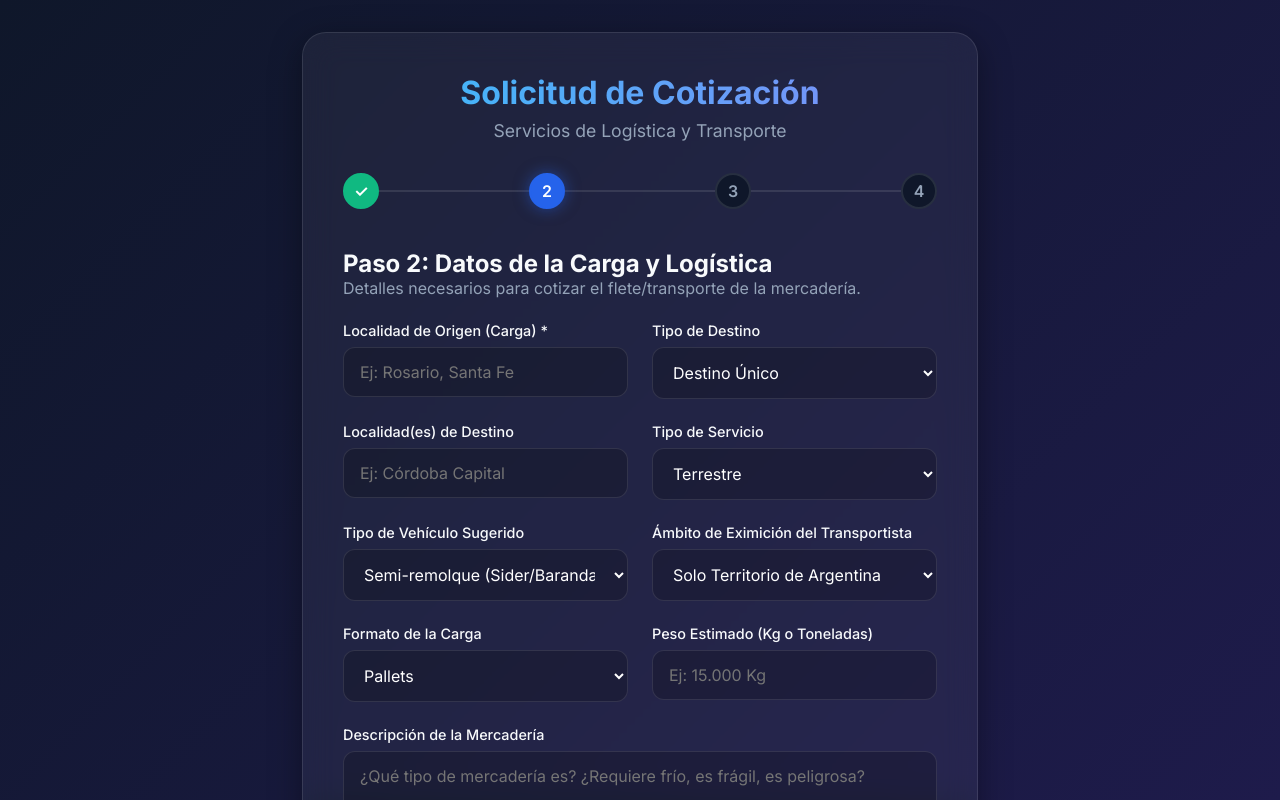
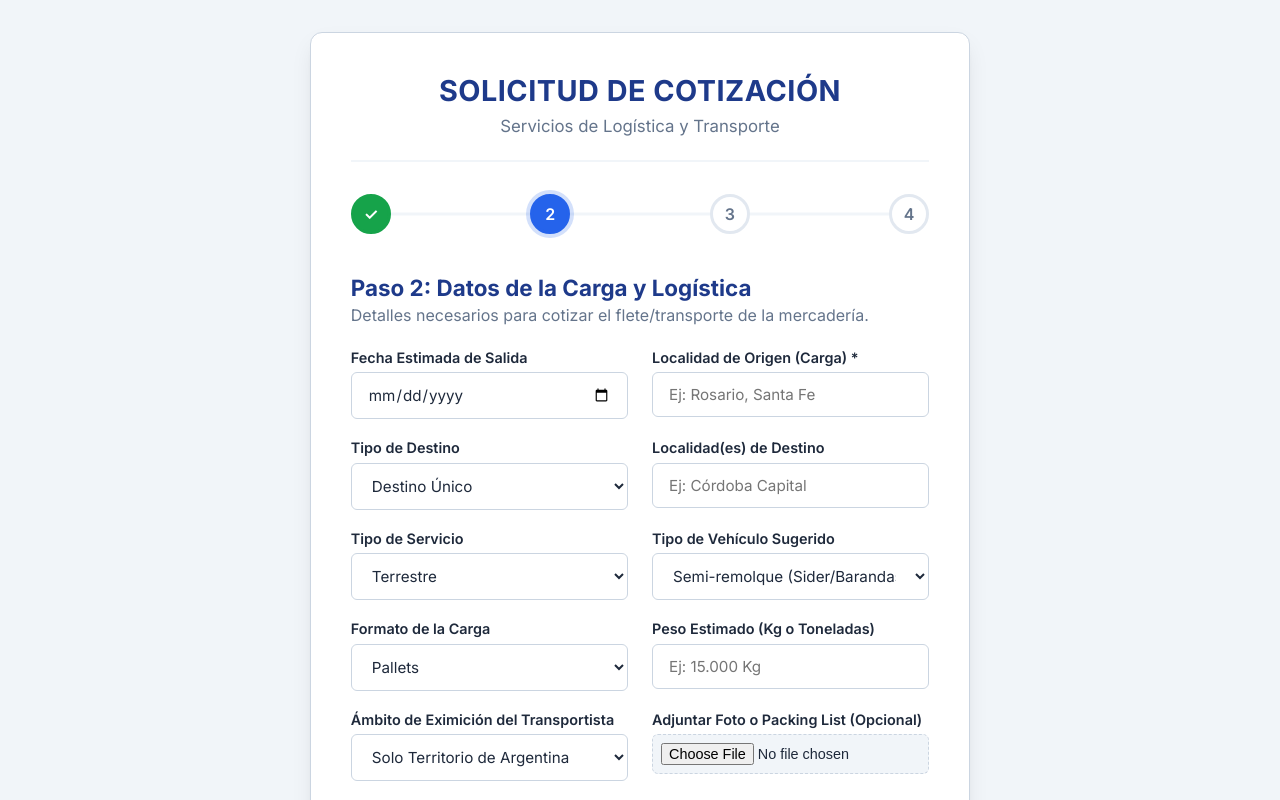
Before and after one commit to nielsenjuanpedro0-lab/formulariotransportes, a React (Vite) app: page / in a window 1280 px wide. Both pictures are taken after a click on the button "Siguiente". Shown: the top 800 px of the page. Built offline with nearby package versions, Linux system fonts and the light colour scheme.

Commit message:
Design overhaul to corporate B2B style, added date and file upload fields

```diff
--- a/src/components/WizardForm.jsx
+++ b/src/components/WizardForm.jsx
@@ -13,6 +13,7 @@ const WizardForm = () => {
     iva: 'Responsable Inscripto',
 
     // Step 2 - Transport Logistics
+    fechaSalida: '',
     origen: '',
     tipoDestino: 'Único',
     destino: '',
@@ -22,6 +23,7 @@ const WizardForm = () => {
     tipoCarga: 'Pallets',
     pesoEstimado: '',
     mercaderia: '',
+    archivoAdjunto: null,
 
     // Step 3
     quiereSeguro: false,
@@ -30,10 +32,10 @@ const WizardForm = () => {
   });
 
   const handleChange = (e) => {
-    const { name, value, type, checked } = e.target;
+    const { name, value, type, checked, files } = e.target;
     setFormData(prev => ({
       ...prev,
-      [name]: type === 'checkbox' ? checked : value
+      [name]: type === 'checkbox' ? checked : type === 'file' ? files[0] : value
     }));
   };
 
@@ -48,7 +50,35 @@ const WizardForm = () => {
   const handleSubmit = (e) => {
     e.preventDefault();
     console.log('Formulario enviado:', formData);
+
+    // Simular envío o preparar un mailto (En un futuro conectar con EmailJS)
+    const asunto = `Nueva Solicitud de Cotización - ${formData.nombre}`;
+    const cuerpo = `
+    DATOS DEL CLIENTE:
+    - Nombre: ${formData.nombre} (${formData.iva})
+    - CUIT: ${formData.cuit}
+    - Email: ${formData.email}
+    - Teléfono: ${formData.telefono}
+
+    LOGÍSTICA:
+    - Ruta: ${formData.origen} a ${formData.destino} (${formData.tipoDestino})
+    - Fecha Estimada: ${formData.fechaSalida || 'No especificada'}
+    - Servicio: ${formData.tipoServicio}
+    - Vehículo sugerido: ${formData.tipoVehiculo}
+    - Carga: ${formData.tipoCarga} (${formData.pesoEstimado})
+    - Mercadería: ${formData.mercaderia}
+    - Eximición: ${formData.eximicion}
+
+    SEGURO:
+    - Solicitado: ${formData.quiereSeguro ? 'SÍ' : 'NO'}
+    ${formData.quiereSeguro ? `- Suma Max x Viaje: $${formData.sumaMaximaViaje} \n    - Cobertura: ${formData.coberturaBasica}` : ''}
+    `;
+
+    // Muestra alerta
     alert("Solicitud procesada con éxito. Nos pondremos en contacto a la brevedad.");
+
+    // Opcional: abre el gestor de correo
+    // window.location.href = `mailto:cotizaciones@tuempresa.com?subject=${encodeURIComponent(asunto)}&body=${encodeURIComponent(cuerpo)}`;
   };
 
   const renderStepIndicator = () => {
@@ -112,9 +142,16 @@ const WizardForm = () => {
 
             <div className="form-row">
               <div className="form-group">
+                <label>Fecha Estimada de Salida</label>
+                <input type="date" name="fechaSalida" value={formData.fechaSalida} onChange={handleChange} />
+              </div>
+              <div className="form-group">
                 <label>Localidad de Origen (Carga) *</label>
                 <input type="text" name="origen" placeholder="Ej: Rosario, Santa Fe" value={formData.origen} onChange={handleChange} required />
               </div>
+            </div>
+
+            <div className="form-row">
               <div className="form-group">
                 <label>Tipo de Destino</label>
                 <select name="tipoDestino" value={formData.tipoDestino} onChange={handleChange}>
@@ -122,13 +159,13 @@ const WizardForm = () => {
                   <option value="Multidestino">Multidestino</option>
                 </select>
               </div>
-            </div>
-
-            <div className="form-row">
               <div className="form-group">
                 <label>Localidad(es) de Destino</label>
                 <input type="text" name="destino" placeholder={formData.tipoDestino === 'Único' ? "Ej: Córdoba Capital" : "Ej: Córdoba, Mendoza, San Juan"} value={formData.destino} onChange={handleChange} />
               </div>
+            </div>
+
+            <div className="form-row">
               <div className="form-group">
                 <label>Tipo de Servicio</label>
                 <select name="tipoServicio" value={formData.tipoServicio} onChange={handleChange}>
@@ -137,9 +174,6 @@ const WizardForm = () => {
                   <option value="Aéreo">Aéreo</option>
                 </select>
               </div>
-            </div>
-
-            <div className="form-row">
               <div className="form-group">
                 <label>Tipo de Vehículo Sugerido</label>
                 <select name="tipoVehiculo" value={formData.tipoVehiculo} onChange={handleChange} disabled={formData.tipoServicio !== 'Terrestre'} style={{ opacity: formData.tipoServicio !== 'Terrestre' ? 0.5 : 1 }}>
@@ -148,13 +182,6 @@ const WizardForm = () => {
                   <option value="Furgón Cerrado">Furgón Cerrado</option>
                   <option value="Refrigerado / Térmico">Refrigerado / Térmico</option>
                   <option value="Plataforma / Carretón">Plataforma / Carretón</option>
-                </select>
-              </div>
-              <div className="form-group">
-                <label>Ámbito de Eximición del Transportista</label>
-                <select name="eximicion" value={formData.eximicion} onChange={handleChange}>
-                  <option value="Territorio de Argentina">Solo Territorio de Argentina</option>
-                  <option value="Mercosur y países limítrofes">Mercosur y países limítrofes</option>
                 </select>
               </div>
             </div>
@@ -177,6 +204,20 @@ const WizardForm = () => {
               </div>
             </div>
 
+            <div className="form-row">
+              <div className="form-group">
+                <label>Ámbito de Eximición del Transportista</label>
+                <select name="eximicion" value={formData.eximicion} onChange={handleChange}>
+                  <option value="Territorio de Argentina">Solo Territorio de Argentina</option>
+                  <option value="Mercosur y países limítrofes">Mercosur y países limítrofes</option>
+                </select>
+              </div>
+              <div className="form-group">
+                <label>Adjuntar Foto o Packing List (Opcional)</label>
+                <input type="file" name="archivoAdjunto" onChange={handleChange} accept=".pdf,.doc,.docx,.xls,.xlsx,.jpg,.png" />
+              </div>
+            </div>
+
             <div className="form-group">
               <label>Descripción de la Mercadería</label>
               <textarea name="mercaderia" rows="2" placeholder="¿Qué tipo de mercadería es? ¿Requiere frío, es frágil, es peligrosa?" value={formData.mercaderia} onChange={handleChange}></textarea>
@@ -189,13 +230,13 @@ const WizardForm = () => {
             <h2>Paso 3: Seguros (Opcional)</h2>
             <p style={{marginBottom: '1.5rem', color: 'var(--text-muted)'}}>¿Deseas asegurar la carga durante el trayecto?</p>
 
-            <div className="form-group checkbox-group" style={{ marginBottom: '1.5rem', padding: '1rem', background: 'rgba(56, 189, 248, 0.1)', borderRadius: '12px', border: '1px solid var(--accent)' }}>
+            <div className={`checkbox-group ${formData.quiereSeguro ? 'highlighted' : ''}`} style={{ marginBottom: '0' }}>
               <input type="checkbox" id="quiereSeguro" name="quiereSeguro" checked={formData.quiereSeguro} onChange={handleChange} />
-              <label htmlFor="quiereSeguro" style={{margin:0, cursor:'pointer', fontSize: '1.1rem', color: 'var(--accent)', fontWeight: 'bold'}}>Sí, deseo cotizar el seguro para la mercadería</label>
+              <label htmlFor="quiereSeguro" style={{fontSize: '1.05rem', fontWeight: '600', color: formData.quiereSeguro ? 'var(--accent)' : 'inherit'}}>Sí, deseo cotizar el seguro para la mercadería</label>
             </div>
 
             {formData.quiereSeguro && (
-              <div className="dynamic-panel" style={{ marginTop: '0', animation: 'fadeIn 0.3s ease-out' }}>
+              <div className="dynamic-panel">
                 <div className="form-group">
                   <label>Suma Máxima Asegurada por Viaje ($) *</label>
                   <input type="number" name="sumaMaximaViaje" placeholder="Requerido para cotizar el seguro" value={formData.sumaMaximaViaje} onChange={handleChange} required={formData.quiereSeguro} />
@@ -219,16 +260,18 @@ const WizardForm = () => {
             <h2>Paso 4: Resumen de la Solicitud</h2>
             <p style={{marginBottom: '1.5rem', color: 'var(--text-muted)'}}>Por favor, revisa que los datos sean correctos antes de enviar.</p>
 
-            <div style={{ background: 'rgba(0,0,0,0.2)', padding: '1.5rem', borderRadius: '12px', border: '1px solid var(--glass-border)' }}>
+            <div className="summary-box">
               <p><strong>Cliente:</strong> {formData.nombre || 'No especificado'} ({formData.iva})</p>
+              <p><strong>Fecha Salida:</strong> {formData.fechaSalida ? new Date(formData.fechaSalida).toLocaleDateString() : 'No especificada'}</p>
               <p><strong>Ruta:</strong> {formData.origen || 'A definir'} ➔ {formData.destino || 'A definir'} ({formData.tipoDestino})</p>
               <p><strong>Servicio:</strong> {formData.tipoServicio} {formData.tipoServicio === 'Terrestre' ? `- Vehículo: ${formData.tipoVehiculo}` : ''}</p>
               <p><strong>Carga:</strong> {formData.tipoCarga} - {formData.pesoEstimado || 'Peso no especificado'}</p>
-              <p><strong>Eximición Transportista:</strong> {formData.eximicion}</p>
+              <p><strong>Eximición:</strong> {formData.eximicion}</p>
+              {formData.archivoAdjunto && <p><strong>Archivo:</strong> {formData.archivoAdjunto.name}</p>}
 
-              <hr style={{ borderColor: 'var(--glass-border)', margin: '1rem 0' }} />
+              <hr style={{ borderColor: 'var(--border-color)', margin: '1.5rem 0' }} />
 
-              <p><strong>Seguro Opcional:</strong> <span style={{color: formData.quiereSeguro ? 'var(--accent)' : 'var(--text-muted)'}}>{formData.quiereSeguro ? 'Sí, solicitado' : 'No solicitado'}</span></p>
+              <p><strong>Seguro Opcional:</strong> <span style={{color: formData.quiereSeguro ? 'var(--accent)' : 'var(--text-muted)', fontWeight: '600'}}>{formData.quiereSeguro ? 'Sí, solicitado' : 'No solicitado'}</span></p>
 
               {formData.quiereSeguro && (
                 <>
--- a/src/index.css
+++ b/src/index.css
@@ -1,18 +1,16 @@
-@import url('https://fonts.googleapis.com/css2?family=Inter:wght@300;400;500;600;700&display=swap');
+@import url('https://fonts.googleapis.com/css2?family=Inter:wght@400;500;600;700&display=swap');
 
 :root {
-  --primary: #2563eb;
-  --primary-hover: #1d4ed8;
-  --bg-gradient-start: #0f172a;
-  --bg-gradient-end: #1e1b4b;
-  --glass-bg: rgba(255, 255, 255, 0.05);
-  --glass-border: rgba(255, 255, 255, 0.1);
-  --glass-shadow: 0 8px 32px 0 rgba(0, 0, 0, 0.37);
-  --text-main: #f8fafc;
-  --text-muted: #94a3b8;
-  --accent: #38bdf8;
-  --error: #ef4444;
-  --success: #10b981;
+  --primary: #1e3a8a; /* Deep corporate blue */
+  --primary-hover: #1e40af;
+  --bg-app: #f1f5f9; /* Light slate gray */
+  --card-bg: #ffffff;
+  --border-color: #cbd5e1;
+  --text-main: #1e293b;
+  --text-muted: #64748b;
+  --accent: #2563eb;
+  --success: #16a34a;
+  --shadow: 0 10px 25px -5px rgba(0, 0, 0, 0.1), 0 8px 10px -6px rgba(0, 0, 0, 0.1);
 }
 
 * {
@@ -23,8 +21,7 @@
 
 body {
   font-family: 'Inter', sans-serif;
-  background: linear-gradient(135deg, var(--bg-gradient-start), var(--bg-gradient-end));
-  background-attachment: fixed;
+  background-color: var(--bg-app);
   color: var(--text-main);
   min-height: 100vh;
   display: flex;
@@ -35,37 +32,37 @@ body {
 
 .app-container {
   width: 100%;
-  max-width: 800px;
+  max-width: 850px;
 }
 
 .glass-panel {
-  background: var(--glass-bg);
-  backdrop-filter: blur(16px);
-  -webkit-backdrop-filter: blur(16px);
-  border: 1px solid var(--glass-border);
-  border-radius: 24px;
+  background: var(--card-bg);
+  border: 1px solid var(--border-color);
+  border-radius: 12px;
   padding: 2.5rem;
-  box-shadow: var(--glass-shadow);
-  animation: fadeIn 0.6s ease-out;
+  box-shadow: var(--shadow);
+  animation: fadeIn 0.4s ease-out;
 }
 
 .header {
   text-align: center;
   margin-bottom: 2rem;
+  padding-bottom: 1.5rem;
+  border-bottom: 2px solid var(--bg-app);
 }
 
 .header h1 {
-  font-size: 2rem;
+  font-size: 1.8rem;
   font-weight: 700;
-  background: linear-gradient(to right, #38bdf8, #818cf8);
-  -webkit-background-clip: text;
-  -webkit-text-fill-color: transparent;
+  color: var(--primary);
   margin-bottom: 0.5rem;
+  text-transform: uppercase;
+  letter-spacing: 0.5px;
 }
 
 .header p {
   color: var(--text-muted);
-  font-size: 1.1rem;
+  font-size: 1.05rem;
 }
 
 .wizard-steps {
@@ -81,8 +78,8 @@ body {
   top: 50%;
   left: 0;
   right: 0;
-  height: 2px;
-  background: var(--glass-border);
+  height: 3px;
+  background: var(--bg-app);
   z-index: 0;
   transform: translateY(-50%);
 }
@@ -90,11 +87,11 @@ body {
 .step-indicator {
   position: relative;
   z-index: 1;
-  width: 36px;
-  height: 36px;
+  width: 40px;
+  height: 40px;
   border-radius: 50%;
-  background: var(--bg-gradient-start);
-  border: 2px solid var(--glass-border);
+  background: var(--card-bg);
+  border: 3px solid #e2e8f0;
   display: flex;
   justify-content: center;
   align-items: center;
@@ -104,10 +101,10 @@ body {
 }
 
 .step-indicator.active {
-  background: var(--primary);
-  border-color: var(--primary);
+  background: var(--accent);
+  border-color: var(--accent);
   color: white;
-  box-shadow: 0 0 15px rgba(37, 99, 235, 0.5);
+  box-shadow: 0 0 0 4px rgba(37, 99, 235, 0.2);
 }
 
 .step-indicator.completed {
@@ -117,11 +114,17 @@ body {
 }
 
 .form-section {
-  animation: slideUp 0.4s ease-out;
+  animation: fadeIn 0.3s ease-out;
+}
+
+.form-section h2 {
+  color: var(--primary);
+  font-size: 1.4rem;
+  margin-bottom: 0.25rem;
 }
 
 .form-group {
-  margin-bottom: 1.5rem;
+  margin-bottom: 1.25rem;
 }
 
 .form-row {
@@ -135,34 +138,43 @@ body {
 
 label {
   display: block;
-  margin-bottom: 0.5rem;
+  margin-bottom: 0.4rem;
   font-size: 0.9rem;
-  font-weight: 500;
+  font-weight: 600;
   color: var(--text-main);
 }
 
-input, select, textarea {
+input[type="text"],
+input[type="email"],
+input[type="tel"],
+input[type="number"],
+input[type="date"],
+select,
+textarea {
   width: 100%;
-  padding: 0.875rem 1rem;
-  border-radius: 12px;
-  border: 1px solid var(--glass-border);
-  background: rgba(0, 0, 0, 0.2);
-  color: white;
+  padding: 0.75rem 1rem;
+  border-radius: 6px;
+  border: 1px solid var(--border-color);
+  background: #ffffff;
+  color: var(--text-main);
   font-family: inherit;
-  font-size: 1rem;
-  transition: all 0.3s ease;
+  font-size: 0.95rem;
+  transition: border-color 0.2s, box-shadow 0.2s;
 }
 
 input:focus, select:focus, textarea:focus {
   outline: none;
   border-color: var(--accent);
-  background: rgba(0, 0, 0, 0.4);
-  box-shadow: 0 0 0 3px rgba(56, 189, 248, 0.15);
+  box-shadow: 0 0 0 3px rgba(37, 99, 235, 0.15);
 }
 
-select option {
-  background: var(--bg-gradient-end);
-  color: white;
+input[type="file"] {
+  width: 100%;
+  padding: 0.5rem;
+  border: 1px dashed var(--border-color);
+  border-radius: 6px;
+  background: var(--bg-app);
+  font-size: 0.9rem;
 }
 
 .checkbox-group {
@@ -170,33 +182,56 @@ select option {
   align-items: center;
   gap: 0.75rem;
   cursor: pointer;
+  padding: 1rem;
+  background: var(--bg-app);
+  border: 1px solid var(--border-color);
+  border-radius: 8px;
+}
+
+.checkbox-group.highlighted {
+  border-color: var(--accent);
+  background: rgba(37, 99, 235, 0.05);
 }
 
 .checkbox-group input[type="checkbox"] {
-  width: 20px;
-  height: 20px;
+  width: 18px;
+  height: 18px;
   accent-color: var(--accent);
   cursor: pointer;
 }
 
-.checkbox-group span {
-  font-size: 1rem;
-  user-select: none;
+.checkbox-group label {
+  margin: 0;
+  cursor: pointer;
 }
 
 .dynamic-panel {
-  margin-top: 1.5rem;
+  margin-top: -0.5rem;
+  margin-bottom: 1.5rem;
   padding: 1.5rem;
-  background: rgba(56, 189, 248, 0.05);
-  border: 1px dashed var(--accent);
-  border-radius: 16px;
+  background: #ffffff;
+  border: 1px solid var(--border-color);
+  border-top: none;
+  border-radius: 0 0 8px 8px;
   animation: fadeInDown 0.3s ease-out;
 }
 
-.dynamic-panel h3 {
-  margin-bottom: 1rem;
-  color: var(--accent);
-  font-size: 1.2rem;
+.summary-box {
+  background: var(--bg-app);
+  padding: 1.5rem;
+  border-radius: 8px;
+  border: 1px solid var(--border-color);
+}
+
+.summary-box p {
+  margin-bottom: 0.5rem;
+  font-size: 0.95rem;
+}
+
+.summary-box strong {
+  color: var(--primary);
+  display: inline-block;
+  min-width: 180px;
 }
 
 .actions {
@@ -204,57 +239,46 @@ select option {
   justify-content: space-between;
   margin-top: 2.5rem;
   padding-top: 1.5rem;
-  border-top: 1px solid var(--glass-border);
+  border-top: 1px solid var(--border-color);
 }
 
 button {
-  padding: 0.875rem 2rem;
-  border-radius: 12px;
+  padding: 0.75rem 1.5rem;
+  border-radius: 6px;
   font-weight: 600;
-  font-size: 1rem;
+  font-size: 0.95rem;
   cursor: pointer;
-  transition: all 0.3s ease;
+  transition: all 0.2s ease;
   border: none;
 }
 
 button.btn-primary {
-  background: var(--primary);
+  background: var(--accent);
   color: white;
 }
 
 button.btn-primary:hover {
   background: var(--primary-hover);
-  transform: translateY(-2px);
-  box-shadow: 0 4px 15px rgba(37, 99, 235, 0.4);
 }
 
 button.btn-secondary {
-  background: rgba(255, 255, 255, 0.1);
-  color: white;
-  border: 1px solid var(--glass-border);
+  background: #e2e8f0;
+  color: var(--text-main);
 }
 
 button.btn-secondary:hover {
-  background: rgba(255, 255, 255, 0.15);
-  transform: translateY(-2px);
+  background: #cbd5e1;
 }
 
 button:disabled {
   opacity: 0.5;
   cursor: not-allowed;
-  transform: none !important;
-  box-shadow: none !important;
 }
 
 /* Animations */
 @keyframes fadeIn {
   from { opacity: 0; }
   to { opacity: 1; }
-}
-
-@keyframes slideUp {
-  from { opacity: 0; transform: translateY(20px); }
-  to { opacity: 1; transform: translateY(0); }
 }
 
 @keyframes fadeInDown {
@@ -271,4 +295,7 @@ button:disabled {
   .glass-panel {
     padding: 1.5rem;
   }
+  .summary-box strong {
+    min-width: 120px;
+  }
 }
```
